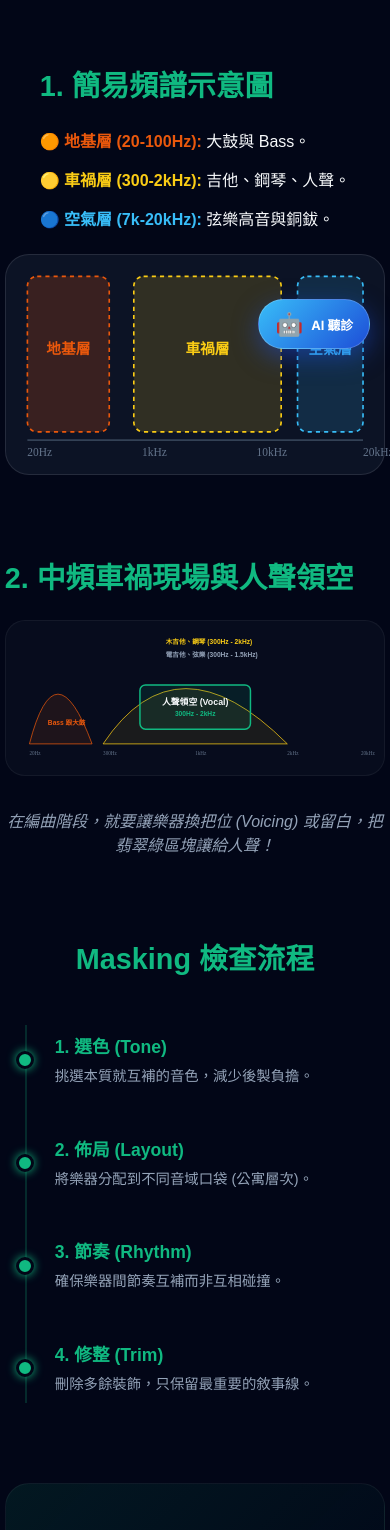
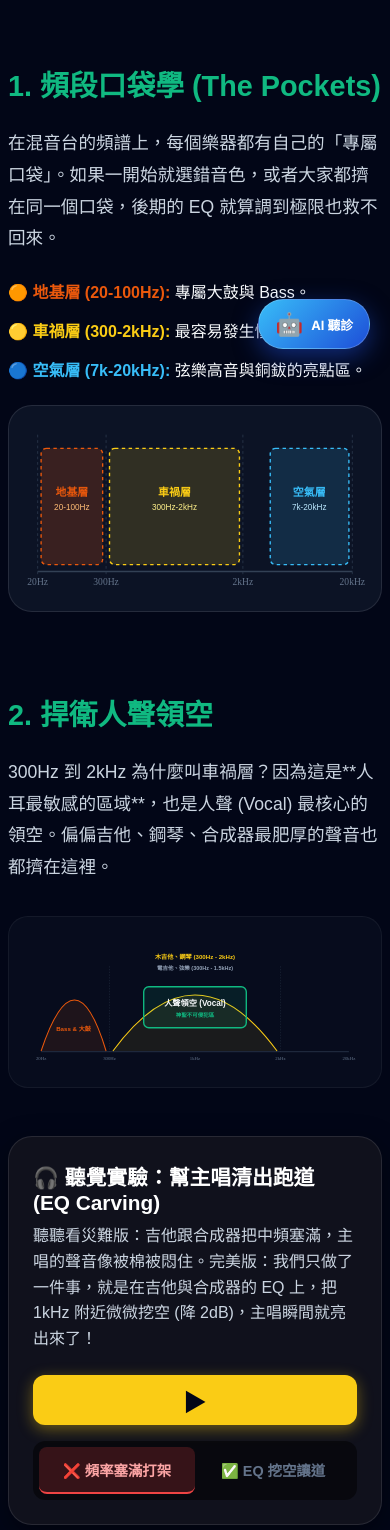
Before and after one commit to lifreedomstudio/lifreedom-studio, a Next.js app: page /courses/arrangement/masking-training in a window 390 px wide. Shown: the part 470-2000 px from the top of the page. Built offline with nearby package versions, Linux system fonts and the light colour scheme.

Commit message:
Fix all mobile layouts and font sizes

```diff
--- a/src/app/courses/arrangement/masking-training/page.tsx
+++ b/src/app/courses/arrangement/masking-training/page.tsx
@@ -1,129 +1,152 @@
 "use client";
-import React, { useState, useEffect } from 'react';
+import React, { useState, useEffect, useRef } from 'react';
 import { useRouter } from 'next/navigation';
 
-// --- 🛠️ 1. 簡易頻譜示意圖 (補完色塊範圍) ---
+// --- 🎧 A/B 試聽播放器元件 (繼承自前兩章) ---
+const AudioComparer = ({ title, description, badSrc, goodSrc, isMobile, badLabel, goodLabel }: { title: string, description: string, badSrc: string, goodSrc: string, isMobile: boolean, badLabel: string, goodLabel: string }) => {
+    const [isPlaying, setIsPlaying] = useState(false);
+    const [isGood, setIsGood] = useState(false);
+    const audioRef = useRef<HTMLAudioElement>(null);
+
+    useEffect(() => {
+        if (audioRef.current) {
+            const currentTime = audioRef.current.currentTime;
+            const wasPlaying = !audioRef.current.paused;
+
+            audioRef.current.src = isGood ? goodSrc : badSrc;
+            audioRef.current.currentTime = currentTime;
+
+            if (wasPlaying) {
+                audioRef.current.play().catch(e => console.error("Play error:", e));
+            }
+        }
+    }, [isGood, badSrc, goodSrc]);
+
+    const togglePlay = () => {
+        if (audioRef.current) {
+            if (isPlaying) {
+                audioRef.current.pause();
+            } else {
+                audioRef.current.play();
+            }
+            setIsPlaying(!isPlaying);
+        }
+    };
+
+    return (
+        <div style={{ background: 'rgba(20, 20, 30, 0.8)', padding: isMobile ? '1.5rem' : '2rem', borderRadius: '1.5rem', border: '1px solid rgba(255,255,255,0.1)', boxShadow: '0 10px 30px rgba(0,0,0,0.4)', marginTop: '2rem', boxSizing: 'border-box' }}>
+            <h4 style={{ fontSize: '1.3rem', fontWeight: 'bold', color: '#fff', margin: '0 0 0.5rem 0' }}>{title}</h4>
+            <p style={{ color: '#cbd5e1', fontSize: '1rem', marginBottom: '1.5rem', lineHeight: '1.6' }}>{description}</p>
+
+            <div style={{ display: 'flex', flexDirection: isMobile ? 'column' : 'row', alignItems: isMobile ? 'stretch' : 'center', gap: '1rem' }}>
+                <button onClick={togglePlay} style={{ background: isPlaying ? '#eab308' : '#facc15', color: '#020617', border: 'none', width: isMobile ? '100%' : '60px', height: isMobile ? '50px' : '60px', borderRadius: isMobile ? '12px' : '50%', fontSize: '1.5rem', cursor: 'pointer', display: 'flex', alignItems: 'center', justifyContent: 'center', boxShadow: '0 4px 15px rgba(250, 204, 21, 0.4)', transition: 'background 0.2s' }}>
+                    {isPlaying ? '⏸' : '▶'}
+                </button>
+
+                <div style={{ display: 'flex', background: 'rgba(0,0,0,0.5)', borderRadius: '12px', padding: '6px', flex: 1 }}>
+                    <button onClick={() => setIsGood(false)} style={{ flex: 1, padding: '12px', border: 'none', borderRadius: '8px', cursor: 'pointer', fontWeight: 'bold', background: !isGood ? 'rgba(239, 68, 68, 0.2)' : 'transparent', color: !isGood ? '#fca5a5' : '#64748b', borderBottom: !isGood ? '2px solid #ef4444' : '2px solid transparent', transition: 'all 0.2s', fontSize: isMobile ? '0.9rem' : '1rem' }}>
+                        ❌ {badLabel}
+                    </button>
+                    <button onClick={() => setIsGood(true)} style={{ flex: 1, padding: '12px', border: 'none', borderRadius: '8px', cursor: 'pointer', fontWeight: 'bold', background: isGood ? 'rgba(34, 197, 94, 0.2)' : 'transparent', color: isGood ? '#86efac' : '#64748b', borderBottom: isGood ? '2px solid #22c55e' : '2px solid transparent', transition: 'all 0.2s', fontSize: isMobile ? '0.9rem' : '1rem' }}>
+                        ✅ {goodLabel}
+                    </button>
+                </div>
+            </div>
+            <audio ref={audioRef} onEnded={() => setIsPlaying(false)} />
+        </div>
+    );
+};
+
+// --- 🛠️ 1. 簡易頻譜示意圖 (精準對齊版) ---
 const SimplifiedSpectrumMap = ({ isMobile }: { isMobile: boolean }) => {
     return (
-        <div style={{
-            background: 'rgba(15, 23, 42, 0.8)',
-            // 🛠️ 修正：手機版大幅縮減垂直 padding (20px -> 5px)
-            padding: isMobile ? '5px 5px' : '30px',
-            borderRadius: '24px',
-            border: '1px solid rgba(255,255,255,0.1)'
-        }}>
-            <svg viewBox="0 0 450 250" style={{ width: '100%', height: 'auto', overflow: 'visible' }}>
-                <line x1="20" y1="220" x2="430" y2="220" stroke="#334155" strokeWidth="2" />
-                <text x="20" y="240" fill="#64748b" fontSize="14" fontFamily="Urbanist">20Hz</text>
-                <text x="160" y="240" fill="#64748b" fontSize="14" fontFamily="Urbanist">1kHz</text>
-                <text x="300" y="240" fill="#64748b" fontSize="14" fontFamily="Urbanist">10kHz</text>
-                <text x="430" y="240" fill="#64748b" fontSize="14" fontFamily="Urbanist">20kHz</text>
+        <div style={{ background: 'rgba(15, 23, 42, 0.8)', padding: isMobile ? '15px' : '30px', borderRadius: '24px', border: '1px solid rgba(255,255,255,0.1)' }}>
+            <svg viewBox="0 0 500 250" style={{ width: '100%', height: 'auto', overflow: 'visible' }}>
+                {/* 座標軸與刻度線 (模擬 Log 刻度) */}
+                <line x1="20" y1="220" x2="480" y2="220" stroke="#334155" strokeWidth="2" />
+                <line x1="20" y1="20" x2="20" y2="225" stroke="#334155" strokeWidth="1" strokeDasharray="4 4" />
+                <line x1="120" y1="20" x2="120" y2="225" stroke="#334155" strokeWidth="1" strokeDasharray="4 4" />
+                <line x1="320" y1="20" x2="320" y2="225" stroke="#334155" strokeWidth="1" strokeDasharray="4 4" />
+                <line x1="480" y1="20" x2="480" y2="225" stroke="#334155" strokeWidth="1" strokeDasharray="4 4" />
 
-                <rect x="20" y="20" width="100" height="190" fill="rgba(234, 88, 12, 0.2)" stroke="#ea580c" strokeDasharray="5 5" strokeWidth="2" rx="12" />
-                <text x="70" y="115" textAnchor="middle" fill="#ea580c" fontWeight="bold" fontSize="18">地基層</text>
+                <text x="20" y="240" fill="#64748b" fontSize="14" fontFamily="Urbanist" textAnchor="middle">20Hz</text>
+                <text x="120" y="240" fill="#64748b" fontSize="14" fontFamily="Urbanist" textAnchor="middle">300Hz</text>
+                <text x="320" y="240" fill="#64748b" fontSize="14" fontFamily="Urbanist" textAnchor="middle">2kHz</text>
+                <text x="480" y="240" fill="#64748b" fontSize="14" fontFamily="Urbanist" textAnchor="middle">20kHz</text>
 
-                <rect x="150" y="20" width="180" height="190" fill="rgba(250, 204, 21, 0.15)" stroke="#facc15" strokeDasharray="5 5" strokeWidth="2" rx="12" />
-                <text x="240" y="115" textAnchor="middle" fill="#facc15" fontWeight="bold" fontSize="18">車禍層</text>
+                {/* 🔴 地基層 (20-100Hz) - 這裡視覺上稍微拉寬到 300Hz 邊界以便觀看，但明確標示 20-100Hz */}
+                <rect x="25" y="40" width="90" height="170" fill="rgba(234, 88, 12, 0.2)" stroke="#ea580c" strokeDasharray="5 5" strokeWidth="2" rx="8" />
+                <text x="70" y="110" textAnchor="middle" fill="#ea580c" fontWeight="bold" fontSize="16">地基層</text>
+                <text x="70" y="130" textAnchor="middle" fill="#fdba74" fontSize="12">20-100Hz</text>
 
-                <rect x="350" y="20" width="80" height="190" fill="rgba(56, 189, 248, 0.15)" stroke="#38bdf8" strokeDasharray="5 5" strokeWidth="2" rx="12" />
-                <text x="390" y="115" textAnchor="middle" fill="#38bdf8" fontWeight="bold" fontSize="18">空氣層</text>
+                {/* 🟡 車禍層 (300-2kHz) */}
+                <rect x="125" y="40" width="190" height="170" fill="rgba(250, 204, 21, 0.15)" stroke="#facc15" strokeDasharray="5 5" strokeWidth="2" rx="8" />
+                <text x="220" y="110" textAnchor="middle" fill="#facc15" fontWeight="bold" fontSize="16">車禍層</text>
+                <text x="220" y="130" textAnchor="middle" fill="#fef08a" fontSize="12">300Hz-2kHz</text>
+
+                {/* 🔵 空氣層 (7k-20kHz) */}
+                <rect x="360" y="40" width="115" height="170" fill="rgba(56, 189, 248, 0.15)" stroke="#38bdf8" strokeDasharray="5 5" strokeWidth="2" rx="8" />
+                <text x="417" y="110" textAnchor="middle" fill="#38bdf8" fontWeight="bold" fontSize="16">空氣層</text>
+                <text x="417" y="130" textAnchor="middle" fill="#bae6fd" fontSize="12">7k-20kHz</text>
             </svg>
         </div>
     );
 };
 
-// --- 🛠️ 2. 中頻車禍與人聲領空 (修正文字分離) ---
+// --- 🛠️ 2. 中頻車禍與人聲領空 (精準對齊版) ---
 const MidFreqJamVisual = ({ isMobile }: { isMobile: boolean }) => {
     return (
-        <div style={{
-            background: 'rgba(15, 23, 42, 0.4)',
-            // 🛠️ 修正：手機版大幅縮減垂直 padding
-            padding: isMobile ? '5px 5px' : '25px',
-            borderRadius: '20px',
-            border: '1px solid rgba(255,255,255,0.05)'
-        }}>
-            <svg viewBox="0 0 1000 380" style={{ width: '100%', height: 'auto', overflow: 'visible' }}>
-                <text x="50" y="350" fill="#64748b" fontSize="14" fontFamily="Urbanist">20Hz</text>
-                <text x="250" y="350" fill="#64748b" fontSize="14" fontFamily="Urbanist">300Hz</text>
-                <text x="500" y="350" fill="#64748b" fontSize="14" fontFamily="Urbanist">1kHz</text>
-                <text x="750" y="350" fill="#64748b" fontSize="14" fontFamily="Urbanist">2kHz</text>
-                <text x="950" y="350" fill="#64748b" fontSize="14" fontFamily="Urbanist">20kHz</text>
+        <div style={{ background: 'rgba(15, 23, 42, 0.4)', padding: isMobile ? '15px' : '25px', borderRadius: '20px', border: '1px solid rgba(255,255,255,0.05)' }}>
+            <svg viewBox="0 0 1000 400" style={{ width: '100%', height: 'auto', overflow: 'visible' }}>
+                {/* 座標軸 */}
+                <line x1="50" y1="350" x2="950" y2="350" stroke="#334155" strokeWidth="2" />
+                <text x="50" y="375" fill="#64748b" fontSize="14" fontFamily="Urbanist" textAnchor="middle">20Hz</text>
+                <text x="250" y="375" fill="#64748b" fontSize="14" fontFamily="Urbanist" textAnchor="middle">300Hz</text>
+                <text x="500" y="375" fill="#64748b" fontSize="14" fontFamily="Urbanist" textAnchor="middle">1kHz</text>
+                <text x="750" y="375" fill="#64748b" fontSize="14" fontFamily="Urbanist" textAnchor="middle">2kHz</text>
+                <text x="950" y="375" fill="#64748b" fontSize="14" fontFamily="Urbanist" textAnchor="middle">20kHz</text>
 
-                <path d="M50,320 Q120,50 220,320 Z" fill="rgba(234, 88, 12, 0.1)" stroke="#ea580c" strokeWidth="2" />
-                <text x="100" y="270" fill="#ea580c" fontWeight="bold" fontSize="18">Bass 跟大鼓</text>
+                <line x1="250" y1="100" x2="250" y2="350" stroke="#334155" strokeWidth="1" strokeDasharray="4 4" />
+                <line x1="750" y1="100" x2="750" y2="350" stroke="#334155" strokeWidth="1" strokeDasharray="4 4" />
 
-                <path d="M250,320 Q450,20 750,320 Z" fill="rgba(250, 204, 21, 0.08)" stroke="#facc15" strokeWidth="2" />
+                {/* 橘色：Bass/大鼓 */}
+                <path d="M50,348 Q150,50 240,348" fill="rgba(234, 88, 12, 0.1)" stroke="#ea580c" strokeWidth="3" />
+                <text x="145" y="290" textAnchor="middle" fill="#ea580c" fontWeight="bold" fontSize="18">Bass & 大鼓</text>
 
-                <g transform="translate(420, 50)">
-                    <text x="0" y="0" fill="#facc15" fontWeight="bold" fontSize="18">木吉他、鋼琴 (300Hz - 2kHz)</text>
-                    <text x="0" y="35" fill="#94a3b8" fontWeight="bold" fontSize="18">電吉他、弦樂 (300Hz - 1.5kHz)</text>
+                {/* 黃色：中頻樂器混戰 */}
+                <path d="M260,348 Q500,20 740,348" fill="rgba(250, 204, 21, 0.08)" stroke="#facc15" strokeWidth="3" />
+
+                <g transform="translate(500, 80)">
+                    <text x="0" y="0" textAnchor="middle" fill="#facc15" fontWeight="bold" fontSize="18">木吉他、鋼琴 (300Hz - 2kHz)</text>
+                    <text x="0" y="30" textAnchor="middle" fill="#94a3b8" fontWeight="bold" fontSize="16">電吉他、弦樂 (300Hz - 1.5kHz)</text>
                 </g>
 
+                {/* 綠色：人聲專屬護城河 */}
                 <rect x="350" y="160" width="300" height="120" fill="rgba(16, 185, 129, 0.1)" stroke="#10b981" strokeWidth="4" rx="15" />
                 <text x="500" y="215" textAnchor="middle" fill="#f8fafc" fontWeight="900" fontSize="24">人聲領空 (Vocal)</text>
-                <text x="500" y="245" textAnchor="middle" fill="#10b981" fontWeight="bold" fontSize="18">300Hz - 2kHz</text>
+                <text x="500" y="250" textAnchor="middle" fill="#10b981" fontWeight="bold" fontSize="16">神聖不可侵犯區</text>
             </svg>
         </div>
     );
 };
 
-// --- 🛠️ 3. 檢查流程 Timeline (恢復手機版點線並優化) ---
+// --- 🛠️ 3. 檢查流程 Timeline ---
 const MaskingTimeline = ({ isMobile }: { isMobile: boolean }) => {
     const steps = [
         { title: "1. 選色 (Tone)", desc: "挑選本質就互補的音色，減少後製負擔。", pos: "top" },
-        { title: "2. 佈局 (Layout)", desc: "將樂器分配到不同音域口袋 (公寓層次)。", pos: "bottom" },
+        { title: "2. 佈局 (Layout)", desc: "將樂器分配到不同音域口袋。", pos: "bottom" },
         { title: "3. 節奏 (Rhythm)", desc: "確保樂器間節奏互補而非互相碰撞。", pos: "top" },
         { title: "4. 修整 (Trim)", desc: "刪除多餘裝飾，只保留最重要的敘事線。", pos: "bottom" },
     ];
 
     return (
-        <div style={{ position: 'relative', width: '100%', height: isMobile ? 'auto' : '450px', marginTop: '3rem' }}>
-            {/* 🛠️ 中央軸線：電腦版水平，手機版垂直 */}
-            <div style={{
-                position: 'absolute',
-                top: isMobile ? 0 : '50%',
-                left: isMobile ? '20px' : 0,
-                right: 0,
-                bottom: isMobile ? 0 : 'auto',
-                width: isMobile ? '2px' : '100%',
-                height: isMobile ? '100%' : '3px',
-                background: 'rgba(16, 185, 129, 0.2)',
-                transform: isMobile ? 'none' : 'translateY(-1.5px)',
-                zIndex: 1
-            }} />
-
+        <div style={{ position: 'relative', width: '100%', height: isMobile ? 'auto' : '200px', marginTop: '3rem' }}>
+            <div style={{ position: 'absolute', top: isMobile ? 0 : '50%', left: isMobile ? '20px' : 0, right: 0, bottom: isMobile ? 0 : 'auto', width: isMobile ? '2px' : '100%', height: isMobile ? '100%' : '3px', background: 'rgba(16, 185, 129, 0.2)', transform: isMobile ? 'none' : 'translateY(-1.5px)', zIndex: 1 }} />
             <div style={{ display: 'flex', flexDirection: isMobile ? 'column' : 'row', justifyContent: 'space-between', height: '100%', gap: isMobile ? '2rem' : '0' }}>
                 {steps.map((step, i) => (
-                    <div key={i} style={{
-                        flex: 1,
-                        position: 'relative',
-                        display: 'flex',
-                        flexDirection: isMobile ? 'row' : 'column',
-                        alignItems: isMobile ? 'center' : 'center',
-                        paddingLeft: isMobile ? '50px' : '0'
-                    }}>
-
-                        {/* 🛠️ 綠色發光點：恢復手機版顯示 */}
-                        <div style={{
-                            position: 'absolute',
-                            top: isMobile ? '50%' : '50%',
-                            left: isMobile ? '20px' : '50%',
-                            transform: 'translate(-50%, -50%)',
-                            width: '18px', height: '18px',
-                            background: '#10b981', borderRadius: '50%',
-                            border: '3px solid #020617', boxShadow: '0 0 10px #10b981',
-                            zIndex: 10
-                        }} />
-
-                        <div style={{
-                            textAlign: isMobile ? 'left' : 'center',
-                            width: isMobile ? '100%' : '240px',
-                            position: isMobile ? 'static' : 'absolute',
-                            bottom: !isMobile && step.pos === 'top' ? 'calc(50% + 40px)' : 'auto',
-                            top: !isMobile && step.pos === 'bottom' ? 'calc(50% + 40px)' : 'auto',
-                            background: 'transparent',
-                            padding: isMobile ? '0.5rem 0' : '0',
-                        }}>
+                    <div key={i} style={{ flex: 1, position: 'relative', display: 'flex', flexDirection: isMobile ? 'row' : 'column', alignItems: 'center', paddingLeft: isMobile ? '50px' : '0' }}>
+                        <div style={{ position: 'absolute', top: isMobile ? '50%' : '50%', left: isMobile ? '20px' : '50%', transform: 'translate(-50%, -50%)', width: '18px', height: '18px', background: '#10b981', borderRadius: '50%', border: '3px solid #020617', boxShadow: '0 0 10px #10b981', zIndex: 10 }} />
+                        <div style={{ textAlign: isMobile ? 'left' : 'center', width: isMobile ? '100%' : '240px', position: isMobile ? 'static' : 'absolute', bottom: !isMobile && step.pos === 'top' ? 'calc(50% + 30px)' : 'auto', top: !isMobile && step.pos === 'bottom' ? 'calc(50% + 30px)' : 'auto', padding: isMobile ? '0.5rem 0' : '0' }}>
                             <h4 style={{ color: '#10b981', fontSize: '1.1rem', marginBottom: '8px', fontWeight: 'bold' }}>{step.title}</h4>
                             <p style={{ color: '#94a3b8', fontSize: '0.9rem', margin: 0, lineHeight: '1.5' }}>{step.desc}</p>
                         </div>
@@ -147,12 +170,7 @@ export default function MaskingTraining() {
     }, []);
 
     return (
-        <div style={{
-            minHeight: '100vh', background: '#020617', color: '#f8fafc',
-            // 🛠️ 修正：手機版邊框再次縮減 (從 1rem 降為 0.3rem)，極大化圖表
-            padding: isMobile ? '1.5rem 0.3rem' : '4rem 2rem',
-            fontFamily: 'sans-serif', overflowX: 'hidden'
-        }}>
+        <div style={{ minHeight: '100vh', background: '#020617', color: '#f8fafc', padding: isMobile ? '1.5rem 0.5rem' : '4rem 2rem', fontFamily: 'sans-serif', overflowX: 'hidden' }}>
             <div style={{ maxWidth: '1100px', margin: '0 auto', width: '100%' }}>
 
                 {/* Header */}
@@ -166,10 +184,10 @@ export default function MaskingTraining() {
                 </header>
 
                 {/* 🎬 卡門比喻卡片 */}
-                <section style={{ background: 'rgba(16, 185, 129, 0.05)', border: '1px solid rgba(16, 185, 129, 0.2)', padding: isMobile ? '2rem 1rem' : '4rem', borderRadius: '24px', marginBottom: '4rem', textAlign: 'center' }}>
+                <section style={{ background: 'rgba(16, 185, 129, 0.05)', border: '1px solid rgba(16, 185, 129, 0.2)', padding: isMobile ? '2rem 1rem' : '3rem', borderRadius: '24px', marginBottom: '4rem', textAlign: 'center' }}>
                     <h2 style={{ fontSize: isMobile ? '1.5rem' : '2.5rem', color: '#10b981', marginBottom: '1.5rem' }}>別讓樂器「卡門」了！</h2>
-                    <p style={{ fontSize: isMobile ? '1.1rem' : '1.3rem', color: '#cbd5e1', lineHeight: '1.8', maxWidth: '850px', margin: '0 auto' }}>
-                        「多個同頻樂器同時彈奏，就像五個人同時要過一個門，最後誰也沒辦法真的過去，觀眾也抓不到重點。」
+                    <p style={{ fontSize: isMobile ? '1.1rem' : '1.2rem', color: '#cbd5e1', lineHeight: '1.8', maxWidth: '850px', margin: '0 auto' }}>
+                        「多個同頻樂器同時彈奏，就像五個人同時要過一個門。結果就是誰也出不去，觀眾聽起來就是一團糊。」
                     </p>
                 </section>
 
@@ -177,11 +195,14 @@ export default function MaskingTraining() {
                 <section style={{ marginBottom: '5rem' }}>
                     <div style={{ display: 'flex', flexDirection: isMobile ? 'column' : 'row', gap: isMobile ? '1.5rem' : '3rem', alignItems: 'center' }}>
                         <div style={{ flex: 1 }}>
-                            <h2 style={{ fontSize: isMobile ? '1.8rem' : '2.2rem', color: '#10b981', marginBottom: '1.5rem' }}>1. 簡易頻譜示意圖</h2>
+                            <h2 style={{ fontSize: isMobile ? '1.8rem' : '2.2rem', color: '#10b981', marginBottom: '1.5rem' }}>1. 頻段口袋學 (The Pockets)</h2>
+                            <p style={{ color: '#cbd5e1', lineHeight: '1.8', fontSize: '1.1rem', marginBottom: '1.5rem' }}>
+                                在混音台的頻譜上，每個樂器都有自己的「專屬口袋」。如果一開始就選錯音色，或者大家都擠在同一個口袋，後期的 EQ 就算調到極限也救不回來。
+                            </p>
                             <ul style={{ listStyle: 'none', padding: 0 }}>
-                                <li style={{ marginBottom: '15px' }}><strong style={{ color: '#ea580c' }}>🟠 地基層 (20-100Hz):</strong> 大鼓與 Bass。</li>
-                                <li style={{ marginBottom: '15px' }}><strong style={{ color: '#facc15' }}>🟡 車禍層 (300-2kHz):</strong> 吉他、鋼琴、人聲。</li>
-                                <li><strong style={{ color: '#38bdf8' }}>🔵 空氣層 (7k-20kHz):</strong> 弦樂高音與銅鈸。</li>
+                                <li style={{ marginBottom: '15px' }}><strong style={{ color: '#ea580c' }}>🟠 地基層 (20-100Hz):</strong> 專屬大鼓與 Bass。</li>
+                                <li style={{ marginBottom: '15px' }}><strong style={{ color: '#facc15' }}>🟡 車禍層 (300-2kHz):</strong> 最容易發生慘案的地方。</li>
+                                <li><strong style={{ color: '#38bdf8' }}>🔵 空氣層 (7k-20kHz):</strong> 弦樂高音與銅鈸的亮點區。</li>
                             </ul>
                         </div>
                         <div style={{ flex: 1.2, width: '100%' }}>
@@ -190,44 +211,50 @@ export default function MaskingTraining() {
                     </div>
                 </section>
 
-                {/* 2. 中頻車禍現場 */}
+                {/* 2. 中頻車禍現場與人聲護航 */}
                 <section style={{ marginBottom: '5rem' }}>
-                    <h2 style={{ fontSize: isMobile ? '1.8rem' : '2.2rem', color: '#10b981', marginBottom: '1.5rem' }}>2. 中頻車禍現場與人聲領空</h2>
+                    <h2 style={{ fontSize: isMobile ? '1.8rem' : '2.2rem', color: '#10b981', marginBottom: '1.5rem' }}>2. 捍衛人聲領空</h2>
+                    <p style={{ color: '#cbd5e1', lineHeight: '1.8', fontSize: '1.1rem', marginBottom: '2rem' }}>
+                        300Hz 到 2kHz 為什麼叫車禍層？因為這是**人耳最敏感的區域**，也是人聲 (Vocal) 最核心的領空。偏偏吉他、鋼琴、合成器最肥厚的聲音也都擠在這裡。
+                    </p>
+
                     <MidFreqJamVisual isMobile={isMobile} />
-                    <p style={{ marginTop: '2rem', color: '#94a3b8', fontStyle: 'italic', textAlign: 'center', fontSize: '1rem' }}>
-                        在編曲階段，就要讓樂器換把位 (Voicing) 或留白，把翡翠綠區塊讓給人聲！
-                    </p>
+
+                    {/* 🎧 A/B 聽覺實驗室：EQ 挖空技術 */}
+                    <div style={{ marginTop: '3rem' }}>
+                        <AudioComparer
+                            title="🎧 聽覺實驗：幫主唱清出跑道 (EQ Carving)"
+                            description="聽聽看災難版：吉他跟合成器把中頻塞滿，主唱的聲音像被棉被悶住。完美版：我們只做了一件事，就是在吉他與合成器的 EQ 上，把 1kHz 附近微微挖空 (降 2dB)，主唱瞬間就亮出來了！"
+                            badSrc="/audio/masking-bad.mp3"
+                            goodSrc="/audio/masking-good.mp3"
+                            badLabel="頻率塞滿打架"
+                            goodLabel="EQ 挖空讓道"
+                            isMobile={isMobile}
+                        />
+                    </div>
                 </section>
 
                 {/* 3. 檢查流程 */}
                 <section style={{ marginBottom: '5rem' }}>
-                    <h2 style={{ fontSize: isMobile ? '1.8rem' : '2.2rem', color: '#10b981', textAlign: 'center' }}>Masking 檢查流程</h2>
+                    <h2 style={{ fontSize: isMobile ? '1.8rem' : '2.2rem', color: '#10b981', textAlign: 'center' }}>Masking 預防 SOP</h2>
                     <MaskingTimeline isMobile={isMobile} />
                 </section>
 
-                {/* 💡 留白的力量 */}
-                <section style={{ background: 'linear-gradient(135deg, rgba(16, 185, 129, 0.1), transparent)', padding: isMobile ? '2.5rem 1rem' : '4rem', borderRadius: '24px', border: '1px solid rgba(255,255,255,0.05)', textAlign: 'center', marginBottom: '5rem' }}>
-                    <div style={{ fontSize: '4rem', fontWeight: '900', color: '#10b981', lineHeight: 1 }}>30%</div>
-                    <h3 style={{ fontSize: '1.5rem', marginBottom: '1rem' }}>建議留白比例</h3>
-                    <p style={{ color: '#94a3b8', maxWidth: '700px', margin: '0 auto', lineHeight: '1.6' }}>
-                        最高級的編曲是「簡化」。讓樂器適時安靜，能讓主唱顯得高貴且充滿能量。
-                    </p>
-                </section>
-
                 {/* --- 下一關 CTA --- */}
-                <section style={{ textAlign: 'center', paddingBottom: '5rem' }}>
+                <section style={{ textAlign: 'center', paddingBottom: '5rem', borderTop: '1px solid rgba(255,255,255,0.1)', paddingTop: '4rem' }}>
+                    <h2 style={{ fontSize: isMobile ? '1.5rem' : '2rem', color: '#fff', marginBottom: '2rem' }}>準備好進入最後的情緒管理了嗎？</h2>
                     <button
                         onClick={() => router.push('/courses/arrangement/dynamics-training')}
                         style={{
-                            background: 'linear-gradient(135deg, #3b82f6, #2563eb)', color: '#fff', border: 'none',
+                            background: 'linear-gradient(135deg, #10b981, #059669)', color: '#020617', border: 'none',
                             padding: isMobile ? '1.2rem 1.5rem' : '1.5rem 4.5rem', fontSize: isMobile ? '1.1rem' : '1.5rem',
-                            fontWeight: '900', borderRadius: '50px', cursor: 'pointer', boxShadow: '0 10px 30px rgba(59, 130, 246, 0.3)',
+                            fontWeight: '900', borderRadius: '50px', cursor: 'pointer', boxShadow: '0 10px 30px rgba(16, 185, 129, 0.3)',
                             transition: 'transform 0.2s', width: isMobile ? '100%' : 'auto'
                         }}
                         onMouseOver={(e) => e.currentTarget.style.transform = isMobile ? 'scale(1)' : 'scale(1.05)'}
                         onMouseOut={(e) => e.currentTarget.style.transform = 'scale(1)'}
                     >
-                        最後一關：4. Dynamics 動態與曲式 ➔
+                        前往最後一關：4. Dynamics 動態與曲式 ➔
                     </button>
                 </section>
 
--- a/src/app/courses/mixing/compressor-training/page.tsx
+++ b/src/app/courses/mixing/compressor-training/page.tsx
@@ -545,7 +545,8 @@ export default function CompressorTrainingRoom() {
                     </button>
 
                     <button
-                        style={{ background: '#1e293b', color: '#64748b', border: 'none', padding: '1rem 3rem', fontSize: '1.1rem', fontWeight: 'bold', borderRadius: '50px', cursor: 'not-allowed' }}
+                        onClick={() => router.push('/courses')}
+                        style={{ /* 保留你原本的 style 設定 */ }}
                     >
                         混音新手村：完結 🎉
                     </button>
```
